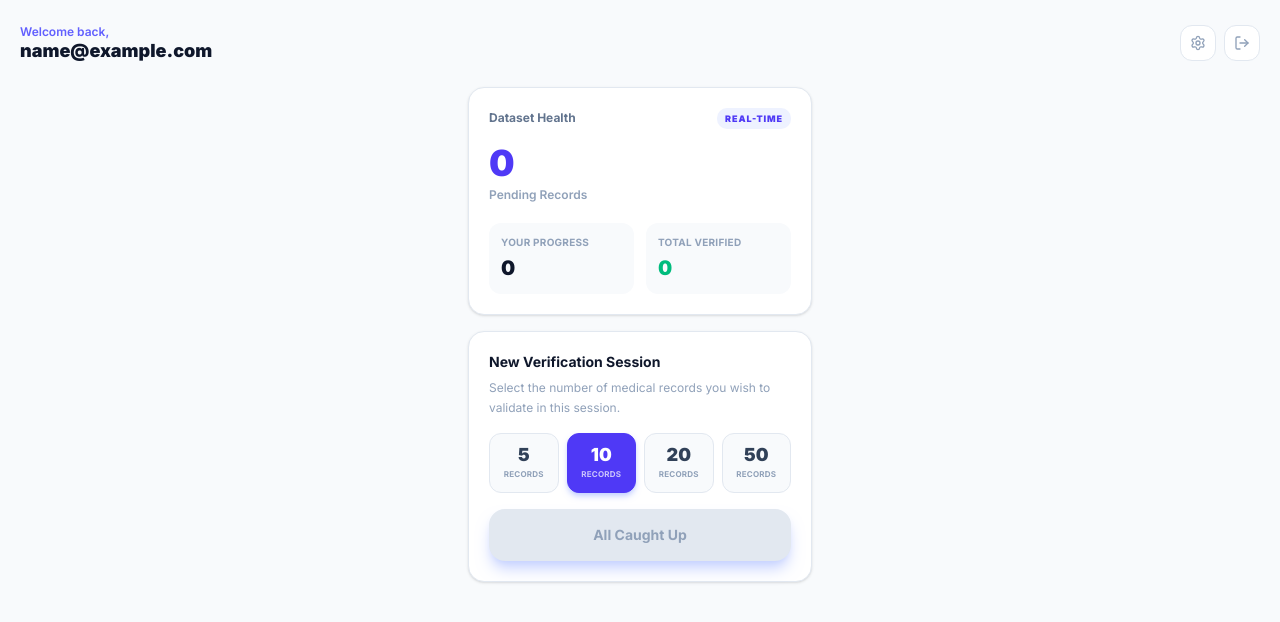
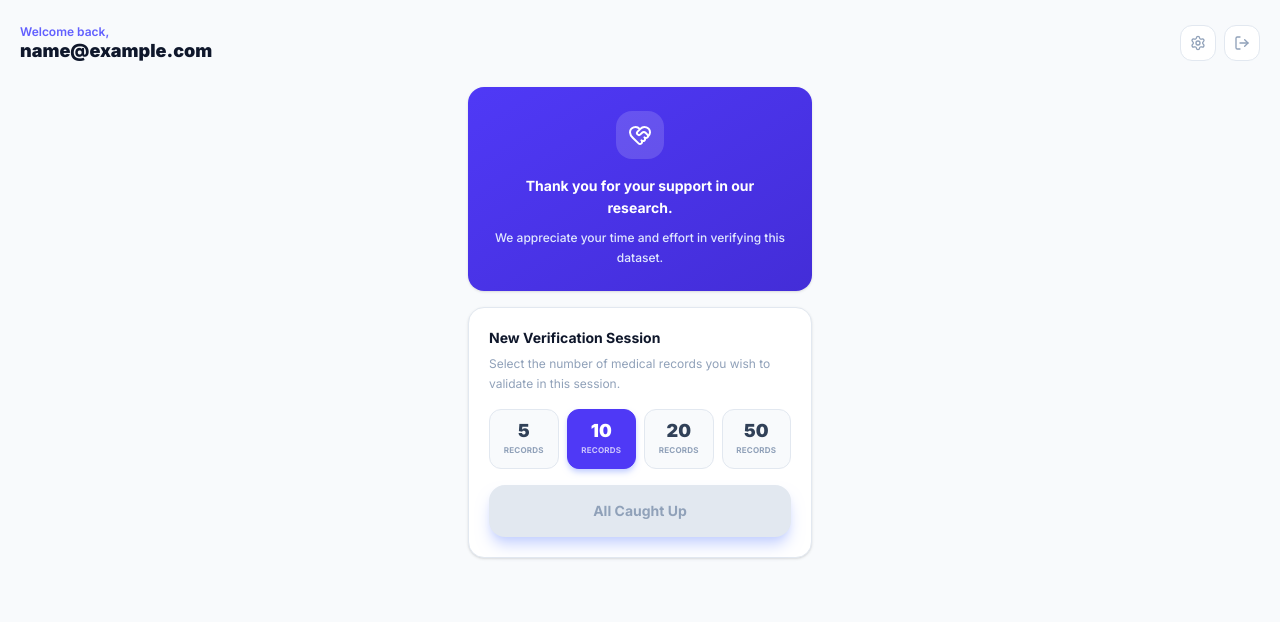
Before and after one commit to abrarCSE29/banglamednlp-website, a Next.js app in the folder apps/frontend/: page /doctor/dashboard in a window 1280 px wide. Shown: the top 622 px of the page. Built offline with nearby package versions, Linux system fonts and the light colour scheme; no server answers; sample sign-in values are in the browser's storage.

Commit message:
update ui

```diff
--- a/apps/frontend/src/app/doctor/dashboard/page.tsx
+++ b/apps/frontend/src/app/doctor/dashboard/page.tsx
@@ -2,7 +2,7 @@
 
 import { useState, useEffect } from 'react';
 import { useRouter } from 'next/navigation';
-import { Loader2, ArrowRight, Settings, LogOut, ShieldCheck } from 'lucide-react';
+import { Loader2, ArrowRight, Settings, LogOut, ShieldCheck, HeartHandshake } from 'lucide-react';
 import api from '@/lib/api';
 import { toast } from 'sonner';
 import { cn } from '@/lib/utils';
@@ -97,27 +97,17 @@ export default function DoctorDashboard() {
 
             {/* Content */}
             <div className="flex-1 px-5 py-4 flex flex-col gap-4 max-w-sm w-full mx-auto">
-                {/* Dataset Health Card */}
-                <div className="bg-white dark:bg-slate-900 rounded-2xl border border-slate-200 dark:border-slate-800 shadow-sm p-5">
-                    <div className="flex items-center justify-between mb-4">
-                        <span className="text-xs font-bold text-slate-500 dark:text-slate-400">Dataset Health</span>
-                        <span className="text-[9px] font-black uppercase tracking-widest text-indigo-600 dark:text-indigo-300 bg-indigo-50 dark:bg-indigo-950 px-2 py-1 rounded-md">
-                            Real-Time
-                        </span>
+                {/* Gratitude Card */}
+                <div className="bg-linear-to-br from-indigo-600 to-indigo-700 dark:from-indigo-700 dark:to-indigo-900 rounded-2xl shadow-sm p-6 text-center">
+                    <div className="w-12 h-12 rounded-2xl bg-white/15 flex items-center justify-center mx-auto mb-4">
+                        <HeartHandshake className="w-6 h-6 text-white" />
                     </div>
-                    <p className="text-4xl font-black text-indigo-600 dark:text-indigo-400 leading-none">{pending.toLocaleString()}</p>
-                    <p className="text-xs font-semibold text-slate-400 dark:text-slate-500 mt-1.5">Pending Records</p>
-
-                    <div className="grid grid-cols-2 gap-3 mt-5">
-                        <div className="bg-slate-50 dark:bg-slate-800/60 rounded-xl p-3">
-                            <p className="text-[10px] font-bold text-slate-400 dark:text-slate-500 uppercase tracking-wide">Your Progress</p>
-                            <p className="text-xl font-black text-slate-900 dark:text-white mt-1">{stats.workerVerifiedCount}</p>
-                        </div>
-                        <div className="bg-slate-50 dark:bg-slate-800/60 rounded-xl p-3">
-                            <p className="text-[10px] font-bold text-slate-400 dark:text-slate-500 uppercase tracking-wide">Total Verified</p>
-                            <p className="text-xl font-black text-emerald-500 dark:text-emerald-400 mt-1">{stats.verifiedCount}</p>
-                        </div>
-                    </div>
+                    <h2 className="text-sm font-bold text-white leading-relaxed">
+                        Thank you for your support in our research.
+                    </h2>
+                    <p className="text-xs font-medium text-indigo-100 mt-2 leading-relaxed">
+                        We appreciate your time and effort in verifying this dataset.
+                    </p>
                 </div>
 
                 {/* New Verification Session Card */}
```
